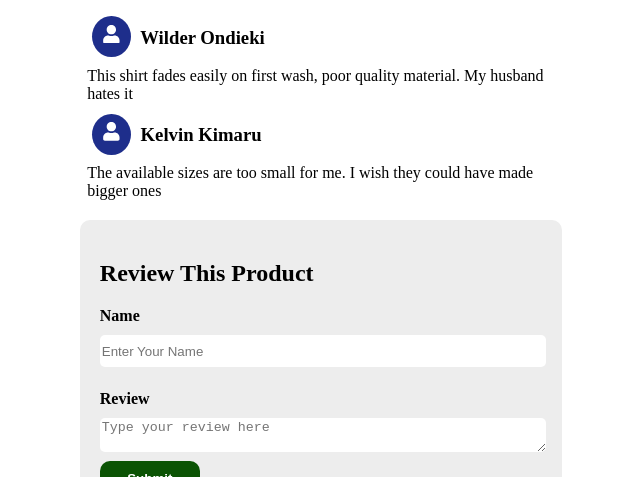
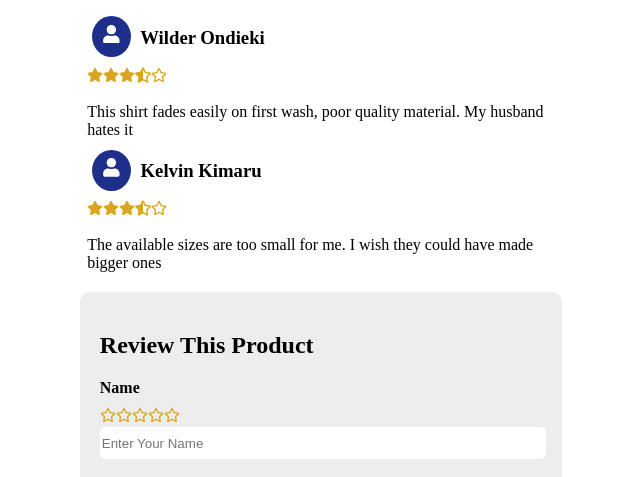
Before and after one commit to Orandifelix/Group-5-form-Assignment-, a React (Vite) app: page / in a window 1280 px wide. Shown: the part 404-881 px from the top of the page, without its empty margins (319-959 px from the left). Built offline with nearby package versions, Linux system fonts and the light colour scheme.

Commit message:
updated stars

```diff
--- a/src/App.css
+++ b/src/App.css
@@ -109,7 +109,7 @@ img {
   text-align: center;
   margin: 0;
 }
-#ratings span{
+#ratings span, #stars{
   font-size:1.5 rem;
   color:goldenrod;
 }
--- a/src/App.jsx
+++ b/src/App.jsx
@@ -4,10 +4,11 @@ import { FaUser } from 'react-icons/fa';
 import Form from "./components/Form";
 import Card from "./components/Card";
 import ReviewCard from "./components/ReviewCard";
+import { starIcons } from './components/ReviewStars';
 
 
 function App() {
-  const [reviews, setReviews]= useState([{id: 1, name:"Wilder Ondieki", review:"This shirt fades easily on first wash, poor quality material. My husband hates it"},{id: 2, name:"Kelvin Kimaru", review:"The available sizes are too small for me. I wish they could have made bigger ones"}])
+  const [reviews, setReviews]= useState([{id: 1, name:"Wilder Ondieki", review:"This shirt fades easily on first wash, poor quality material. My husband hates it", ratings:""},{id: 2, name:"Kelvin Kimaru", review:"The available sizes are too small for me. I wish they could have made bigger ones", ratings:""}])
   const [ratings, setRatings]= useState(106)
   const userProfile=<FaUser/>
   const title="Simon Carter Green Shirt"
@@ -22,11 +23,11 @@ function App() {
 
   return (
     <>
-      <Card title={title} image={image} description={description} ratings={ratings}/>
+      <Card title={title} image={image} description={description} ratings={ratings} starIcons={starIcons}/>
       <div>
       <h1 className="reviews">Product Reviews</h1>
       {reviews.map((review, id) => (
-        <ReviewCard key={id} name={review.name} userProfile={userProfile} review={review.review} />
+        <ReviewCard key={id} name={review.name} Stars={starIcons} userProfile={userProfile} review={review.review} />
       ))}
     </div>
       <Form handleForm={handleForm} />
--- a/src/components/Card.jsx
+++ b/src/components/Card.jsx
@@ -1,15 +1,6 @@
 import React from 'react'
-import { FaStar, FaStarHalfAlt, FaRegStar } from 'react-icons/fa';
 
-const starIcons = [
-  <FaStar key="star1" />,
-  <FaStar key="star2" />,
-  <FaStar key="star3" />,
-  <FaStarHalfAlt key="halfStar" />,
-  <FaRegStar key="emptyStar" />,
-];
-
-const Card = ({image, title, description, ratings}) => {
+const Card = ({image, title, description, ratings, starIcons}) => {
   return (
     <div className='card'>
       <img src={image} alt="product image" />
--- a/src/components/Form.jsx
+++ b/src/components/Form.jsx
@@ -1,7 +1,9 @@
 import React, {useState} from 'react'
+import ReviewStars from './ReviewStars';
 const Form = ({handleForm}) => {
   const [name, setName] = useState('');
   const [review, setReview] = useState('');
+  const [rating, setRating] = useState(0)
 
   const handleNameChange = (event) => {
     setName(event.target.value);
@@ -10,17 +12,22 @@ const Form = ({handleForm}) => {
   const handleReviewChange = (event) => {
     setReview(event.target.value);
   };
+  const handleRatingChange = (selectedRating) => {
+    setRating(selectedRating);
+  };
 
   const handleSubmit = (event) => {
     event.preventDefault();
-    handleForm({ name, review });
+    handleForm({ name, review, rating});
     setName('');
     setReview('');
+    setRating(0);
   };
   return (
     <form id="form" onSubmit={handleSubmit}>
       <h2>Review This Product</h2>
       <label htmlFor="email">Name</label>
+      <ReviewStars onChange={handleRatingChange}/>
       <input type="text" id="name" placeholder='Enter Your Name' required value={name} onChange={handleNameChange}/>
       <br />
       <br />
--- a/src/components/ReviewCard.jsx
+++ b/src/components/ReviewCard.jsx
@@ -1,9 +1,10 @@
 import React from 'react'
 
-const ReviewCard = ({name, review, userProfile}) => {
+const ReviewCard = ({name, review, userProfile, Stars}) => {
   return (
     <div className="reviews">
     <h3><span>{userProfile}</span> {name}</h3>
+    <p id="stars">{Stars}</p>
     <p>{review}</p>
   </div>
   )
--- /dev/null
+++ b/src/components/ReviewStars.jsx
@@ -0,0 +1,39 @@
+import React, { useState } from 'react';
+import { FaStar, FaStarHalfAlt, FaRegStar } from 'react-icons/fa';
+export const starIcons = [
+    <FaStar key="star1" />,
+    <FaStar key="star2" />,
+    <FaStar key="star3" />,
+    <FaStarHalfAlt key="halfStar" />,
+    <FaRegStar key="emptyStar" />,
+  ];
+
+
+const ReviewStars = () => {
+  const [rating, setRating] = useState(0);
+
+  const handleStarClick = (selectedRating) => {
+    setRating(selectedRating);
+  };
+
+  const renderStars = () => {
+    const stars = [];
+    for (let i = 1; i <= 5; i++) {
+      const starIcon =
+        i <= rating ? (
+          <FaStar key={i} onClick={() => handleStarClick(i)} />
+        ) : i - 0.5 === rating ? (
+          <FaStarHalfAlt key={i} onClick={() => handleStarClick(i)} />
+        ) : (
+          <FaRegStar key={i} onClick={() => handleStarClick(i)} />
+        );
+
+      stars.push(starIcon);
+    }
+    return stars;
+  };
+
+  return <div style={{color:"goldenrod"}}>{renderStars()}</div>;
+};
+
+export default ReviewStars;
```
